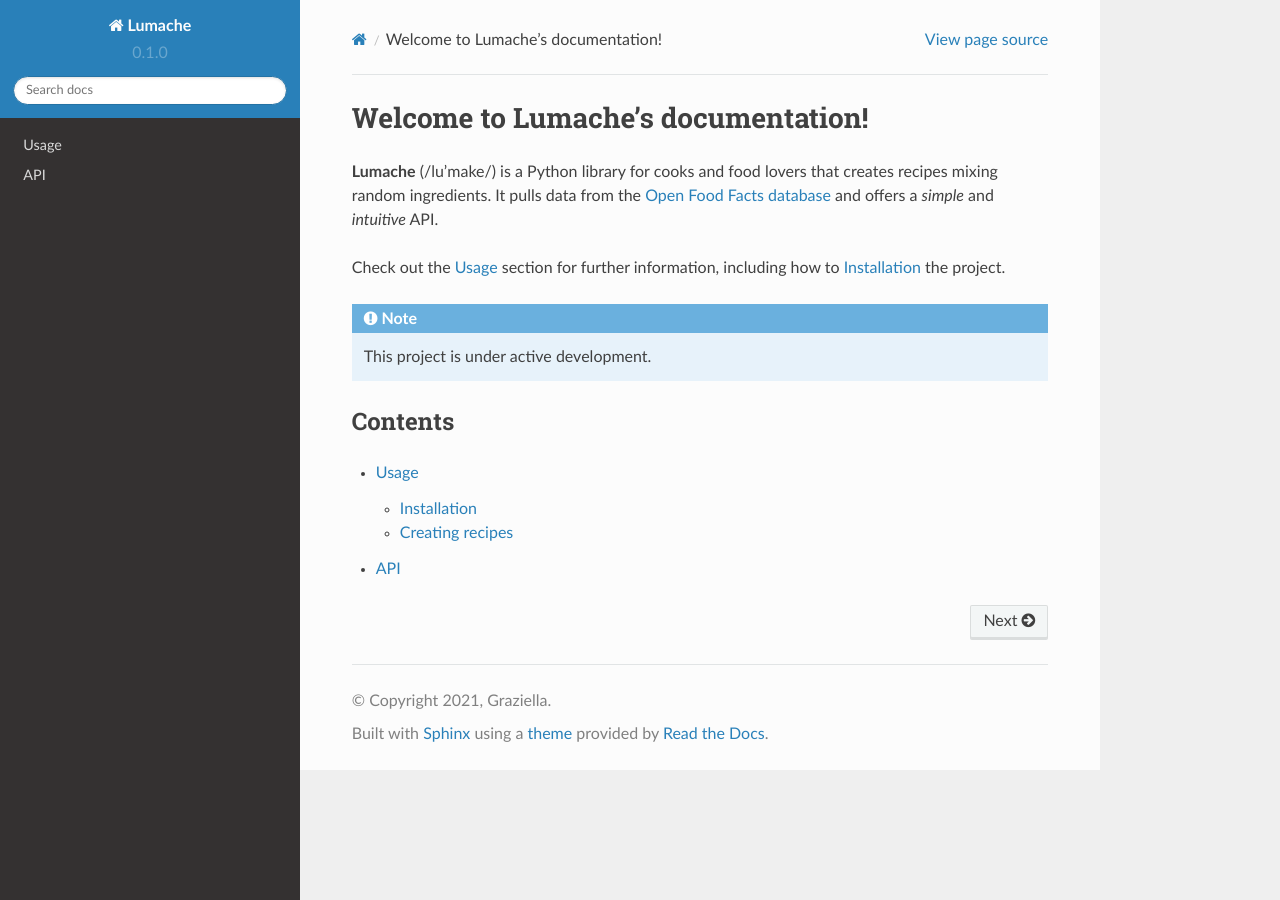
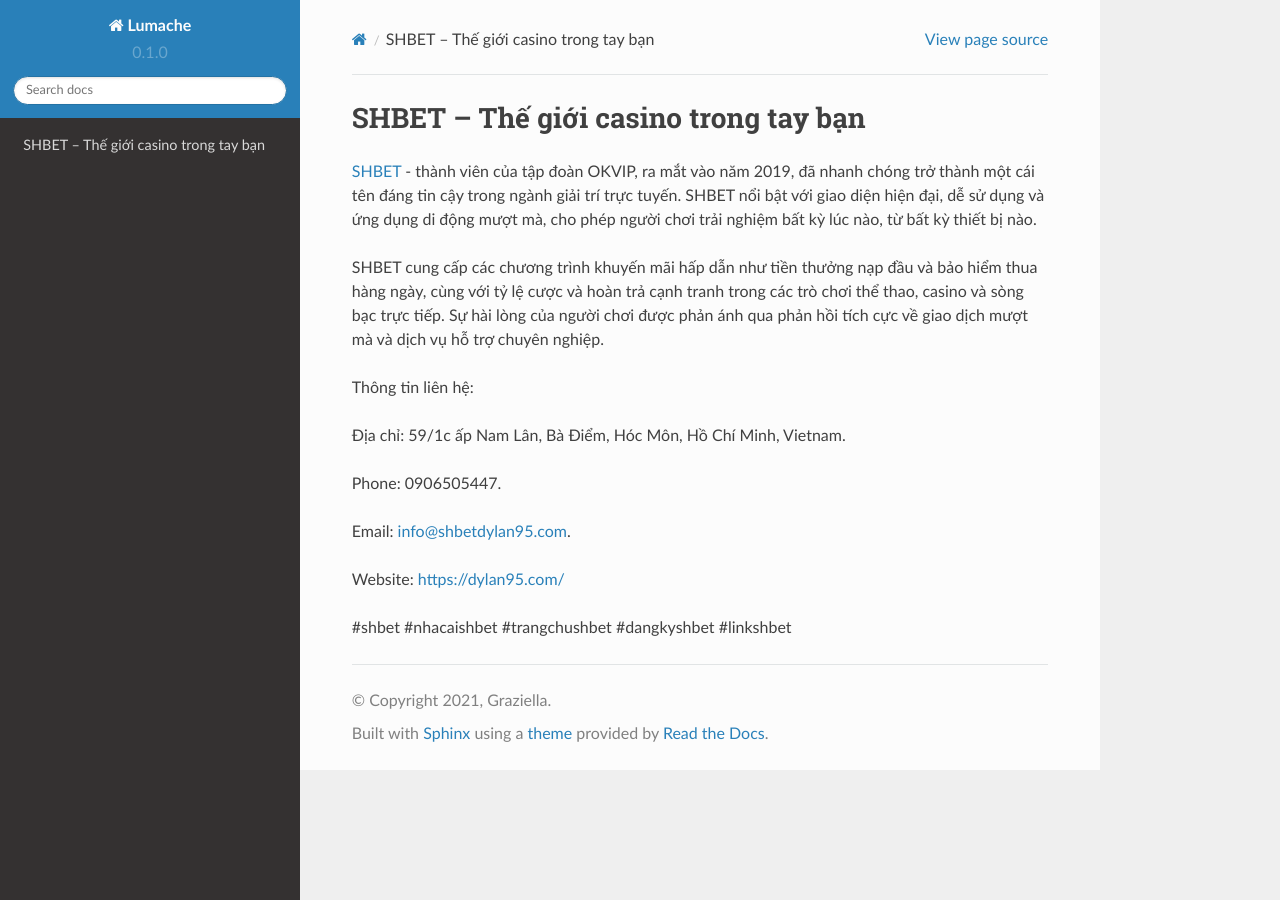
Before and after one commit to luongchanvien962/shbetdylan95com, a Sphinx documentation site: the page built from docs/source/index.rst, in a window 1280 px wide. Built offline with Sphinx 7.4.7 and the Read the Docs theme 2.0.0, drawn with Linux system fonts in a browser that asks for light colours.

Commit message:
Update index.rst

```diff
--- a/docs/source/index.rst
+++ b/docs/source/index.rst
@@ -1,22 +1,18 @@
-Welcome to Lumache's documentation!
+SHBET – Thế giới casino trong tay bạn
 ===================================
 
-**Lumache** (/lu'make/) is a Python library for cooks and food lovers
-that creates recipes mixing random ingredients.
-It pulls data from the `Open Food Facts database <https://world.openfoodfacts.org/>`_
-and offers a *simple* and *intuitive* API.
+`SHBET <https://dylan95.com/>`_ - thành viên của tập đoàn OKVIP, ra mắt vào năm 2019, đã nhanh chóng trở thành một cái tên đáng tin cậy trong ngành giải trí trực tuyến. SHBET nổi bật với giao diện hiện đại, dễ sử dụng và ứng dụng di động mượt mà, cho phép người chơi trải nghiệm bất kỳ lúc nào, từ bất kỳ thiết bị nào.
 
-Check out the :doc:`usage` section for further information, including
-how to :ref:`installation` the project.
+SHBET cung cấp các chương trình khuyến mãi hấp dẫn như tiền thưởng nạp đầu và bảo hiểm thua hàng ngày, cùng với tỷ lệ cược và hoàn trả cạnh tranh trong các trò chơi thể thao, casino và sòng bạc trực tiếp. Sự hài lòng của người chơi được phản ánh qua phản hồi tích cực về giao dịch mượt mà và dịch vụ hỗ trợ chuyên nghiệp.
 
-.. note::
+Thông tin liên hệ:
 
-   This project is under active development.
+Địa chỉ: 59/1c ấp Nam Lân, Bà Điểm, Hóc Môn, Hồ Chí Minh, Vietnam.
 
-Contents
---------
+Phone: 0906505447.
 
-.. toctree::
+Email: info@shbetdylan95.com.
 
-   usage
-   api
+Website: https://dylan95.com/
+
+#shbet #nhacaishbet #trangchushbet #dangkyshbet #linkshbet
```
